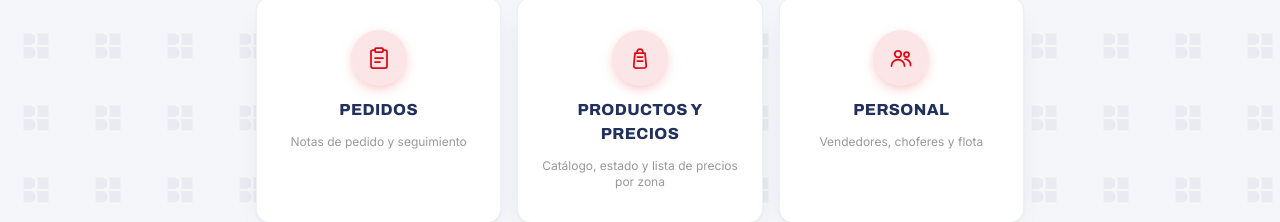
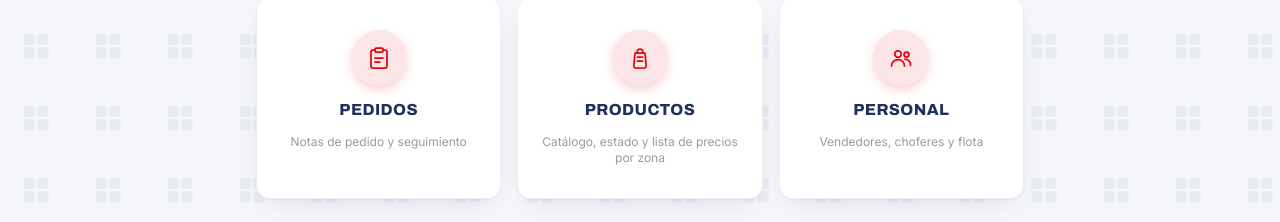
Before and after one commit to julioborn/beltraminohnos, a Next.js app: page /inicio in a window 1280 px wide. Shown: the part 284-506 px from the top of the page. Built offline with nearby package versions, Linux system fonts and the light colour scheme; no server answers.

Commit message:
Shorten Inicio's Productos card label
"Productos y precios" -> "Productos", description stays the same.

```diff
--- a/src/app/(app)/inicio/page.tsx
+++ b/src/app/(app)/inicio/page.tsx
@@ -17,7 +17,7 @@ const ITEMS = [
   },
   {
     href: "/productos",
-    label: "Productos y precios",
+    label: "Productos",
     description: "Catálogo, estado y lista de precios por zona",
     icon: (
       <svg viewBox="0 0 24 24" fill="none" stroke="currentColor" strokeWidth={1.75} strokeLinecap="round" strokeLinejoin="round" className="h-6 w-6">
```
